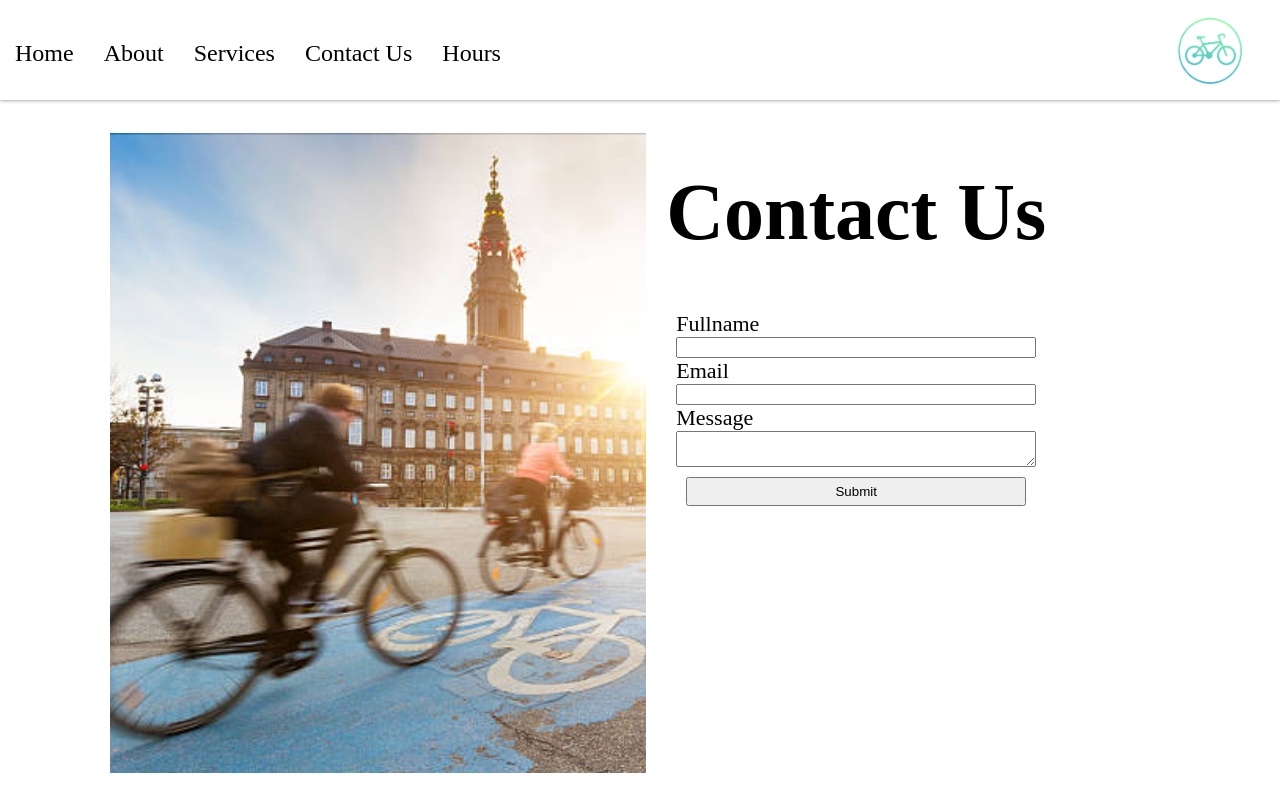
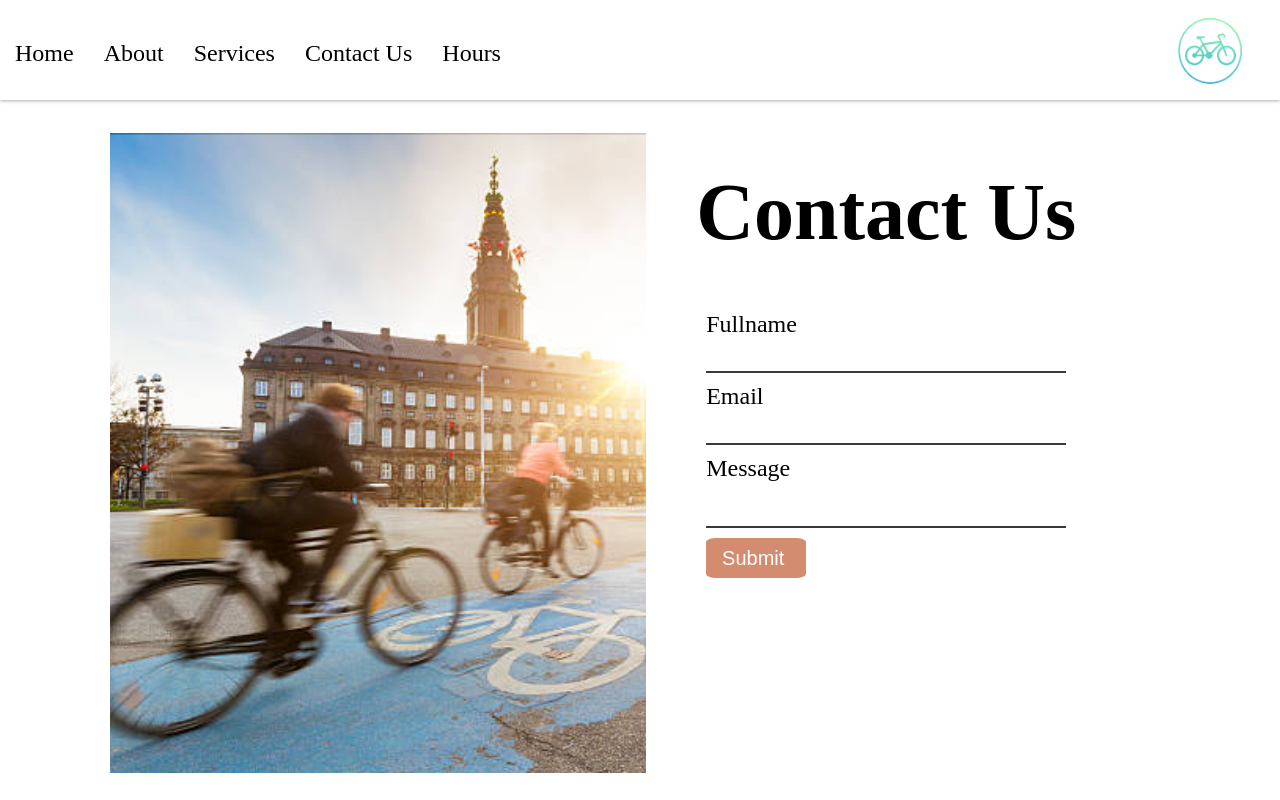
Before and after one commit to xebol/hjul-house, a React (Create React App) app: page /contact in a window 1280 px wide. Shown: the top 800 px of the page. Built offline with nearby package versions, Linux system fonts and the light colour scheme.

Commit message:
finish constructing contact us page

```diff
--- a/src/pages/ContactUs.css
+++ b/src/pages/ContactUs.css
@@ -1,7 +1,7 @@
 .contact-us {
   display: flex;
   padding: 10px;
-  margin-right: 10px;
+  margin-right: 20px;
 }
 
 .contact-us-img {
@@ -14,18 +14,50 @@ height: 80vh;
 }
 
 .contact-info {
-  padding-left: 20px;
+  padding-left: 50px;
   font-size: 2.5rem;
 }
 
 .contact-form {
   display: flex;
   flex-direction: column;
-  font-size: 22px;
+  font-size: 24px;
   margin: 10px;
 }
 
+.message-to-send {
+  margin-top: 10px;
+  resize: none;
+  border-bottom: 2px solid #3a3939;
+  border-left: 0;
+  border-right: 0;
+  border-top: 0;
+}
+
+.value-input {
+  height: 30px;
+  margin-top: 5px;
+  margin-bottom: 10px;
+  border-bottom: 2px solid #3a3939;
+  border-left: 0;
+  border-right: 0;
+  border-top: 0;
+}
+
 .contact-us-btn{
-  padding: 5px;
+  cursor: pointer;
+  padding-left: 0;
+  font-size: 20px;
   margin: 10px;
+  margin-left: 0;
+  color: white;
+  background-color: #D48C70;
+  border-radius: 10%;
+  border: 0;
+  height: 40px;
+  width: 100px;
 }
+
+.contact-us-btn:hover {
+  background-color: #d59c85;
+}
--- a/src/pages/ContactUs.js
+++ b/src/pages/ContactUs.js
@@ -1,20 +1,47 @@
+import { useState } from "react";
 import contact from "../images/contact-us.jpg";
 import "./ContactUs.css";
 
+function ContactUs() {
+  const [info, setInfo] = useState({
+    name: "",
+    email: "",
+    message: ""
+  });
 
-function ContactUs() {
+  const handleChange = (event) => {
+    const { name, value } = event.target;
+
+    setInfo({
+      ...info,
+      [name]: value
+    });
+
+  };
+
+  const handleSubmit = (event) => {
+    event.preventDefault();
+
+    setInfo({
+      name: "",
+      email: "",
+      message: ""
+    });
+  };
+
+
   return (
     <div className="contact-us">
       <img src={contact} alt="contact" className="contact-us-img"></img>
       <div className="contact-info">
         <h1>Contact Us</h1>
-        <form className="contact-form">
+        <form autoComplete="off" className="contact-form" onSubmit={handleSubmit}>
           <label> Fullname</label>
-          <input type="text" name="name" />
+          <input type="text" name="name" value={info.name} onChange={handleChange} className="value-input"/>
           <label> Email </label>
-          <input type="email" name="email" />
+          <input type="email" name="email" value={info.email} onChange={handleChange}  className="value-input"/>
           <label>Message</label>
-          <textarea name="message"></textarea>
+          <textarea name="message" className="message-to-send" value={info.message} onChange={handleChange}></textarea>
           <input type="submit" className="contact-us-btn" />
         </form>
       </div>
```
